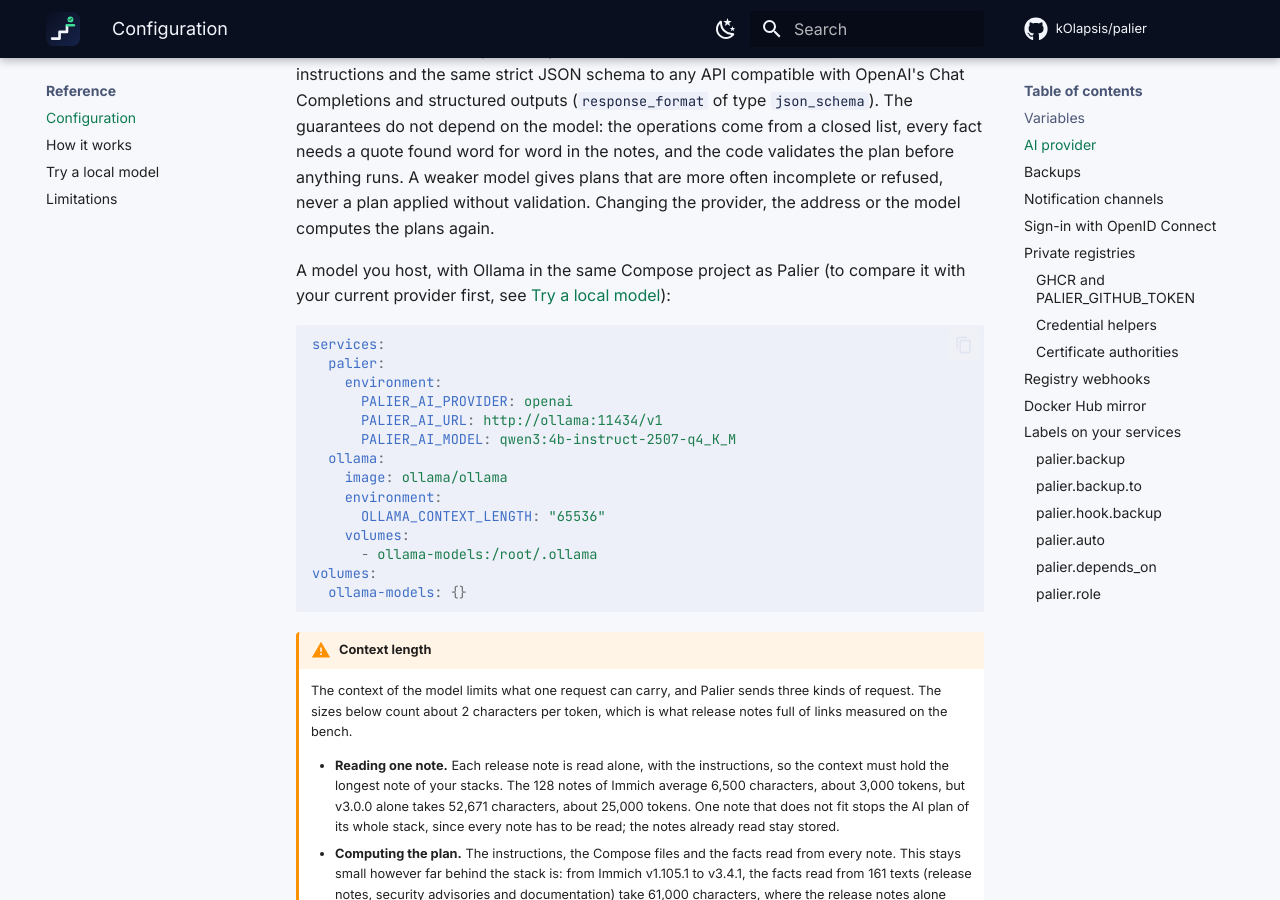
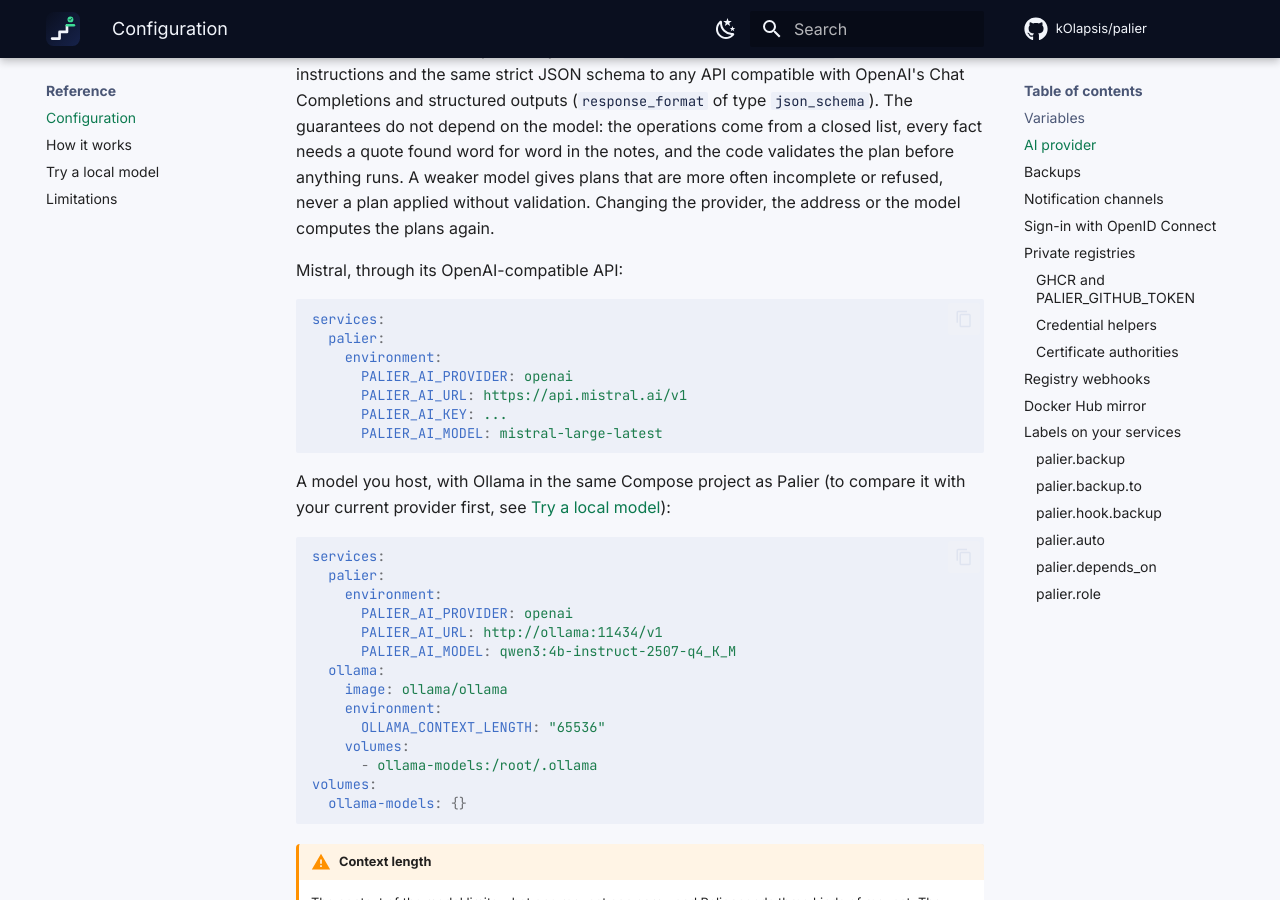
Before and after one commit to kOlapsis/palier, an MkDocs documentation site: the page built from docs/configuration.md, in a window 1280 px wide and 900 px high, scrolled down 4499 px. Built offline with MkDocs 1.6.1 and Material for MkDocs 9.7.7, drawn with Linux system fonts in a browser that asks for light colours; plug-ins that fetch from the network failed and are left out; comment, search, counter and statistics services are not loaded.

Commit message:
docs: show the configuration for Mistral

````diff
--- a/docs/configuration.md
+++ b/docs/configuration.md
@@ -44,6 +44,18 @@ All configuration goes through environment variables. The `/settings` page of th
 ## AI provider
 
 Palier talks to the Anthropic API by default. `PALIER_AI_PROVIDER=openai` sends the same instructions and the same strict JSON schema to any API compatible with OpenAI's Chat Completions and structured outputs (`response_format` of type `json_schema`). The guarantees do not depend on the model: the operations come from a closed list, every fact needs a quote found word for word in the notes, and the code validates the plan before anything runs. A weaker model gives plans that are more often incomplete or refused, never a plan applied without validation. Changing the provider, the address or the model computes the plans again.
+
+Mistral, through its OpenAI-compatible API:
+
+```yaml
+services:
+  palier:
+    environment:
+      PALIER_AI_PROVIDER: openai
+      PALIER_AI_URL: https://api.mistral.ai/v1
+      PALIER_AI_KEY: ...
+      PALIER_AI_MODEL: mistral-large-latest
+```
 
 A model you host, with Ollama in the same Compose project as Palier (to compare it with your current provider first, see [Try a local model](local-model.md)):
 
````
